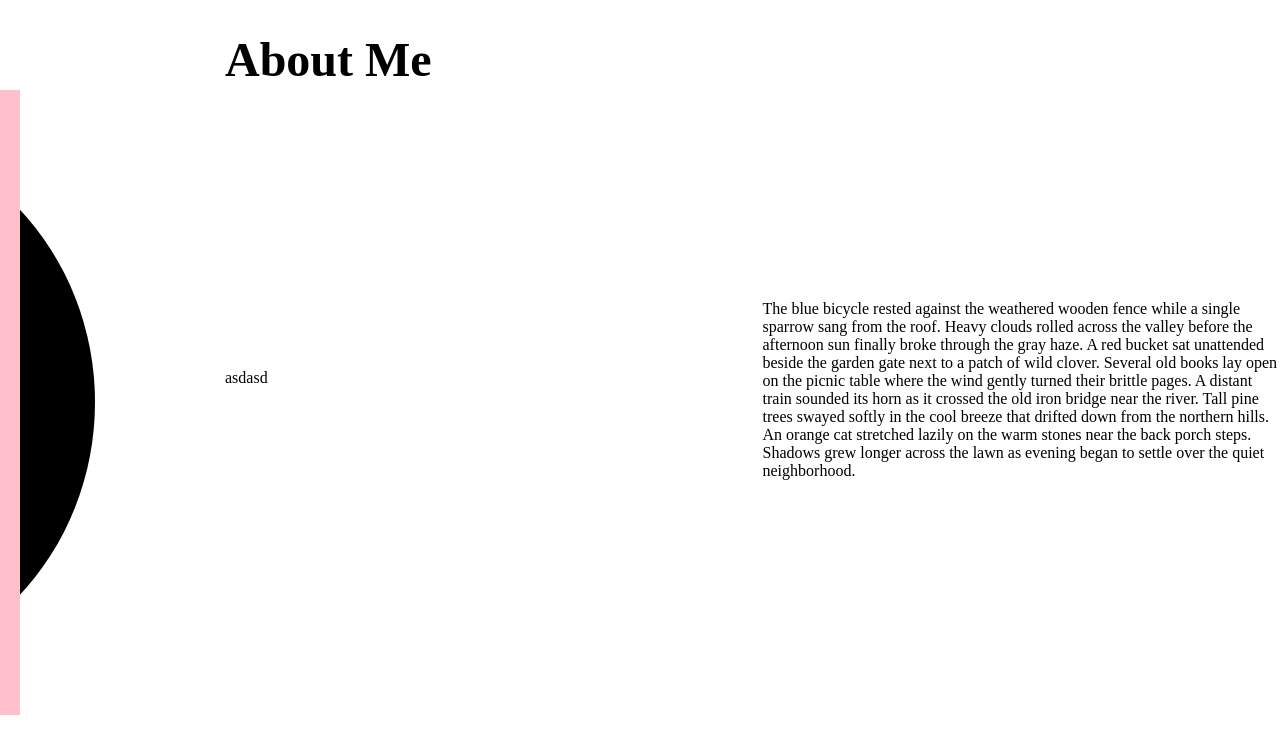
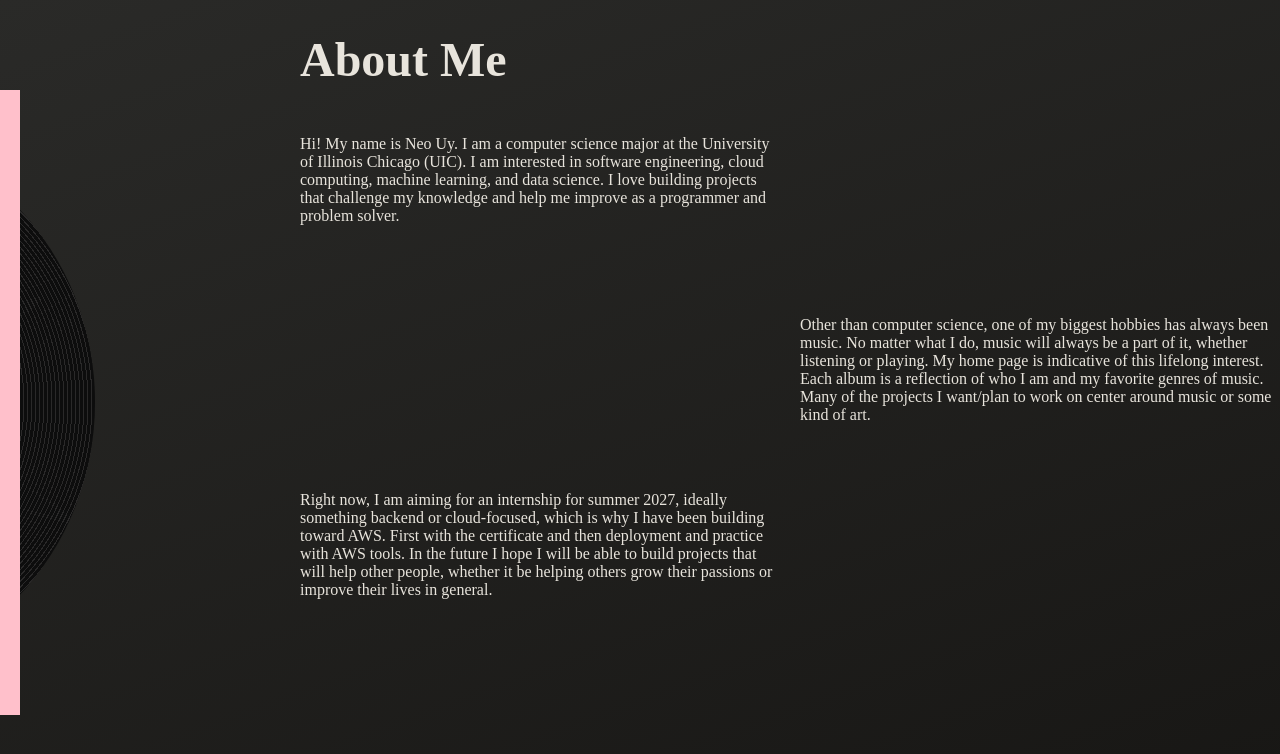
Before and after one commit to NeoUy19/PersonalWebsite, a React (Vite) app: page /#/aboutme in a window 1280 px wide. Shown: the top 754 px of the page. Built offline with nearby package versions, Linux system fonts and the light colour scheme.

Commit message:
did about me, added more to vinyl nav, added a darker background to resume and about me

```diff
--- a/src/Components/vinylnav.css
+++ b/src/Components/vinylnav.css
@@ -20,6 +20,7 @@
   z-index: 4;
 }
 .disc {
+
   position: absolute;
   top: 512px;
   width: 525px;
@@ -27,16 +28,24 @@
   border: none;
   padding: 0 30px;
 
+
+  background-color: #0d0d0d;
+  background-image: repeating-radial-gradient(
+    circle at center,
+    #0d0d0d 0 3px,
+    #2a2929 3px 4px
+  );
+
   border-radius: 50%;
-  background-color: black;
+  /* background-color: black; */
   cursor: pointer;
   transform: translateY(-94.5%);
   left: 120px;
   z-index: 3;
-  transition: left 750ms ease;
+  transition: transform 600ms ease,  left 750ms ease;
 }
 .disc:hover {
-  transform: translateY(-94.5%) scale(1.05);
+  transform: translateY(-94.5%) rotate(15deg)
 }
 .vinylnav.active {
   left: -350px;
@@ -58,16 +67,25 @@ ul li {
   margin: 10px 0;
 }
 
-ul li a {
+/* ul li a {
   text-decoration: none;
   font-size: 16px;
   display: block;
   color: white;
   padding: 20px 20px 10px 350px;
   border-radius: 5px;
+
+} */
+.vinylnav ul li a {
+  display: inline-block;
+  text-decoration: none;
+  font-size: 16px;
+  color: white;
+  padding: 8px 20px;
+  margin-left: 350px;
+  border-radius: 20px;
 }
 
-ul li a:hover,
-ul li a.active {
-  background-color: blue;
+.vinylnav ul li a:hover {
+  background-color: rgba(255, 255, 255, 0.12);
 }
--- a/src/Pages/aboutme.css
+++ b/src/Pages/aboutme.css
@@ -1,4 +1,6 @@
 .ampage {
+
+  min-height: 100vh;
   display: flex;
   flex-direction: row;
   gap: 20px;
@@ -6,7 +8,14 @@
   padding-left: 225px;
   padding-bottom: 300px;
   box-sizing: border-box;
+
+   background: linear-gradient(160deg, #2a2a28 0%, #161513 100%);
+  color: #e8e4dc;
+  min-height: 100vh;
+  padding-left: 300px;
+  box-sizing: border-box;
 }
+
 
 .Main{
     display: flex;
--- a/src/Pages/aboutme.jsx
+++ b/src/Pages/aboutme.jsx
@@ -6,17 +6,23 @@ export function AboutMe() {
 
         <div className="Main">
             <h1>About Me</h1>
-          <p1></p1>
-             <p1 className="lowermain">asdasd</p1>
+          <p> Hi! My name is Neo Uy. I am a computer science major at the University of Illinois Chicago (UIC).
+            I am interested in software engineering, cloud computing, machine learning, and data science.
+            I love building projects that challenge my knowledge and help me improve as a programmer and problem solver.
+
+          </p>
+             <p className="lowermain">
+                Right now, I am aiming for an internship for summer 2027, ideally something backend or cloud-focused, which is why I have been building toward AWS.
+                First with the certificate and then deployment and practice with AWS tools.
+                In the future I hope I will be able to build projects that will help other people, whether it be helping others grow their passions or improve their lives in general.
+             </p>
         </div>
         <div className="secondary">
-            <p1>
-                The blue bicycle rested against the weathered wooden fence while a single sparrow sang from the roof. Heavy clouds rolled across the valley before the afternoon
-                sun finally broke through the gray haze. A red bucket sat unattended beside the garden gate next to a patch of wild clover. Several old books lay open on the
-                picnic table where the wind gently turned their brittle pages. A distant train sounded its horn as it crossed the old iron bridge near the river. Tall pine trees
-                swayed softly in the cool breeze that drifted down from the northern hills. An orange cat stretched lazily on the warm stones near the back porch steps. Shadows
-                grew longer across the lawn as evening began to settle over the quiet neighborhood.
-            </p1>
+            <p>
+                Other than computer science, one of my biggest hobbies has always been music. No matter what I do, music will always be a part of it, whether listening or playing.
+                My home page is indicative of this lifelong interest. Each album is a reflection of who I am and my favorite genres of music.
+                Many of the projects I want/plan to work on center around music or some kind of art.
+            </p>
         </div>
       </div>
     </>
--- a/src/Pages/resume.css
+++ b/src/Pages/resume.css
@@ -1,7 +1,14 @@
 .ResumePage {
-  position: fixed;
-  text-align: center;
-  left: 500px;
+   display: flex;
+  flex-direction: column;
+  align-items: center;
+  gap: 16px;
+
+  background: linear-gradient(160deg, #2a2a28 0%, #161513 100%);
+  color: #e8e4dc;
+  min-height: 100vh;
+  padding: 40px 40px 40px 300px;
+  box-sizing: border-box;
 }
 .ResumeFrame {
   width: 400px; /* was 850px */
--- a/src/index.css
+++ b/src/index.css
@@ -6,7 +6,7 @@
   flex-direction: column;
   justify-content: center;
   overflow: hidden; */
-  height: 100vh;
+  min-height: 100vh;
   box-sizing: border-box;
   overflow: hidden;
 }
```
